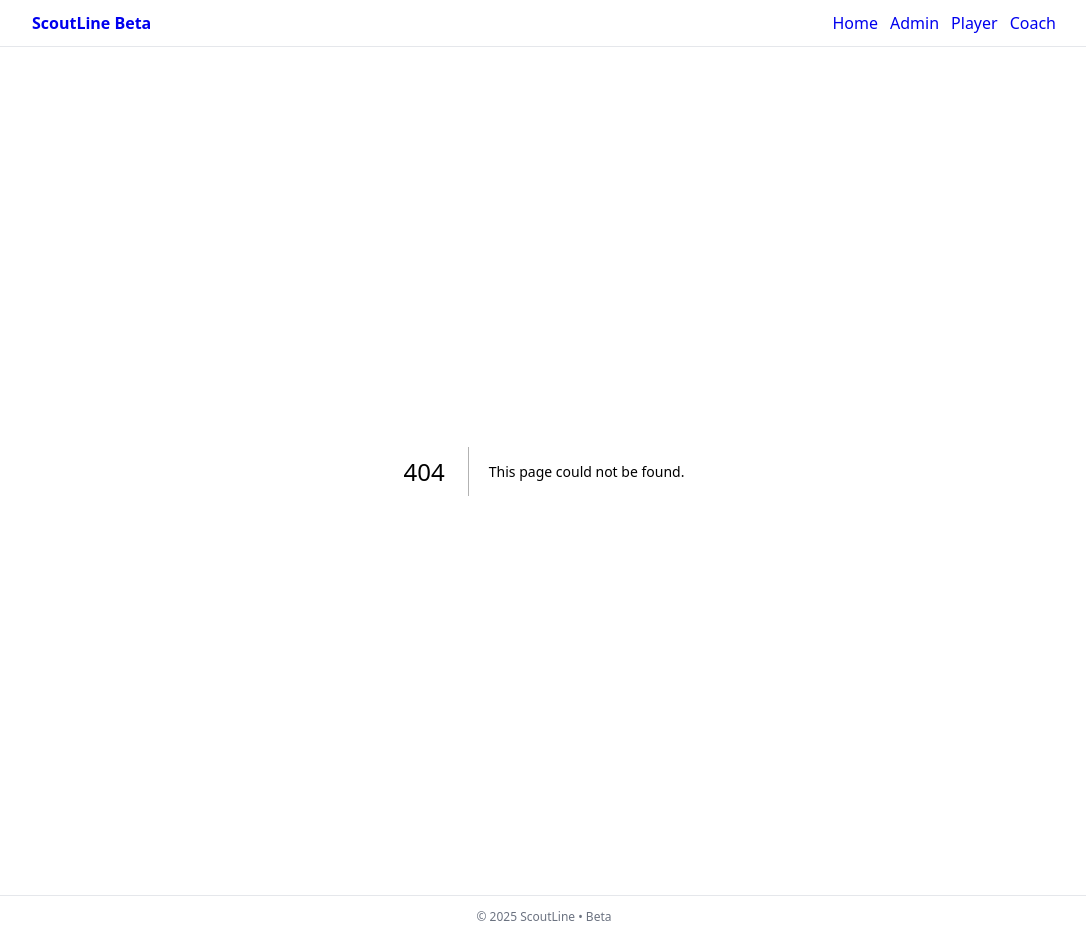
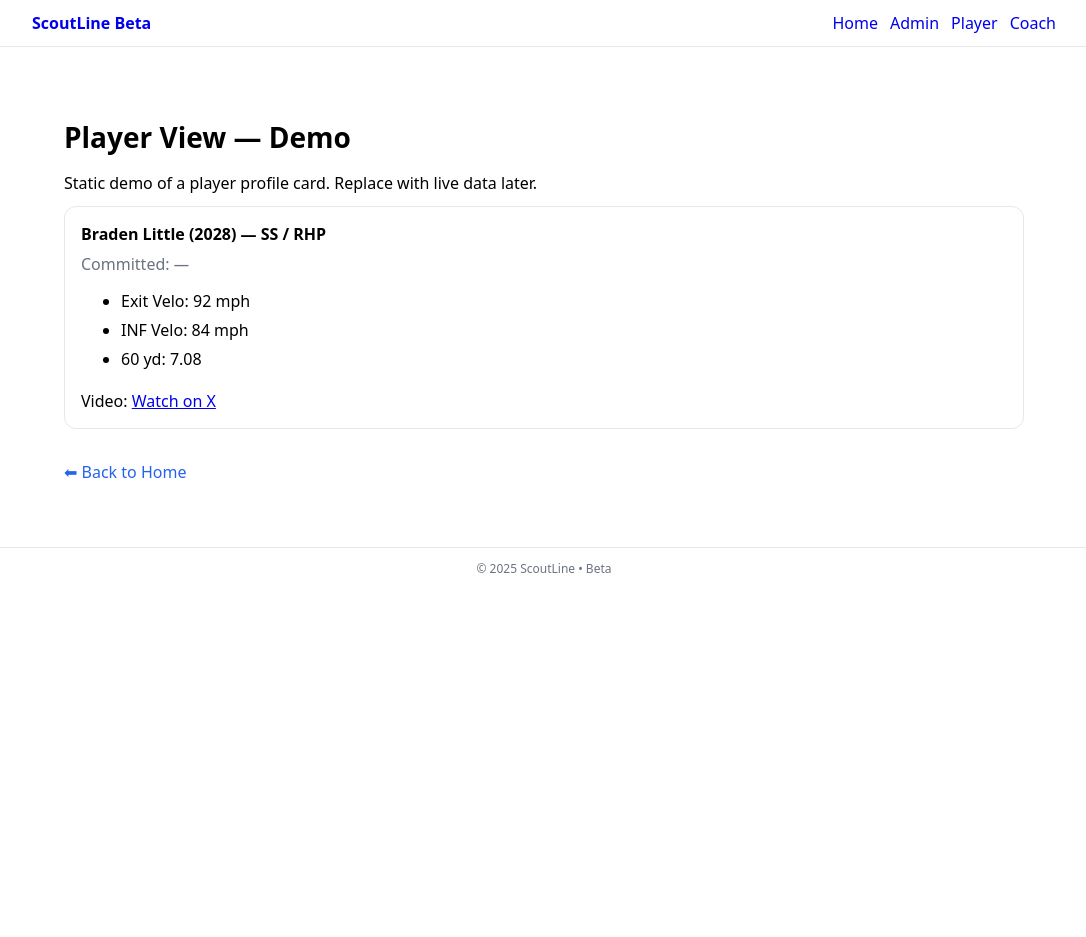
Before and after one commit to mattblittle-create/scoutline-beta, a Next.js app: page /player in a window 1280 px wide. Before the commit this address had no page. Shown: the whole page, without its empty margins (96-1182 px from the left). After the commit the page ends 800 px from the top, so only its background shows below. Built offline with nearby package versions, Linux system fonts and the light colour scheme.

Commit message:
Create page.tsx

```diff
--- /dev/null
+++ b/app/player/page.tsx
@@ -0,0 +1,19 @@
+export default function PlayerPage() {
+  return (
+    <section style={{ padding: 24, maxWidth: 960, margin: "0 auto" }}>
+      <h1 style={{ fontSize: 28, marginBottom: 12 }}>Player View — Demo</h1>
+      <p style={{ marginBottom: 12 }}>Static demo of a player profile card. Replace with live data later.</p>
+      <div style={{ border: "1px solid #e5e7eb", borderRadius: 12, padding: 16, marginTop: 12 }}>
+        <strong>Braden Little (2028) — SS / RHP</strong>
+        <div style={{ marginTop: 8, color: "#6b7280" }}>Committed: <em>—</em></div>
+        <ul style={{ marginTop: 12, lineHeight: 1.8 }}>
+          <li>Exit Velo: 92 mph</li>
+          <li>INF Velo: 84 mph</li>
+          <li>60 yd: 7.08</li>
+        </ul>
+        <div style={{ marginTop: 12 }}>Video: <a href="https://x.com/BLittle2028" target="_blank" rel="noreferrer">Watch on X</a></div>
+      </div>
+      <p style={{ marginTop: 32 }}><a href="/" style={{ color: "#2563eb", textDecoration: "none" }}>⬅ Back to Home</a></p>
+    </section>
+  );
+}
```
